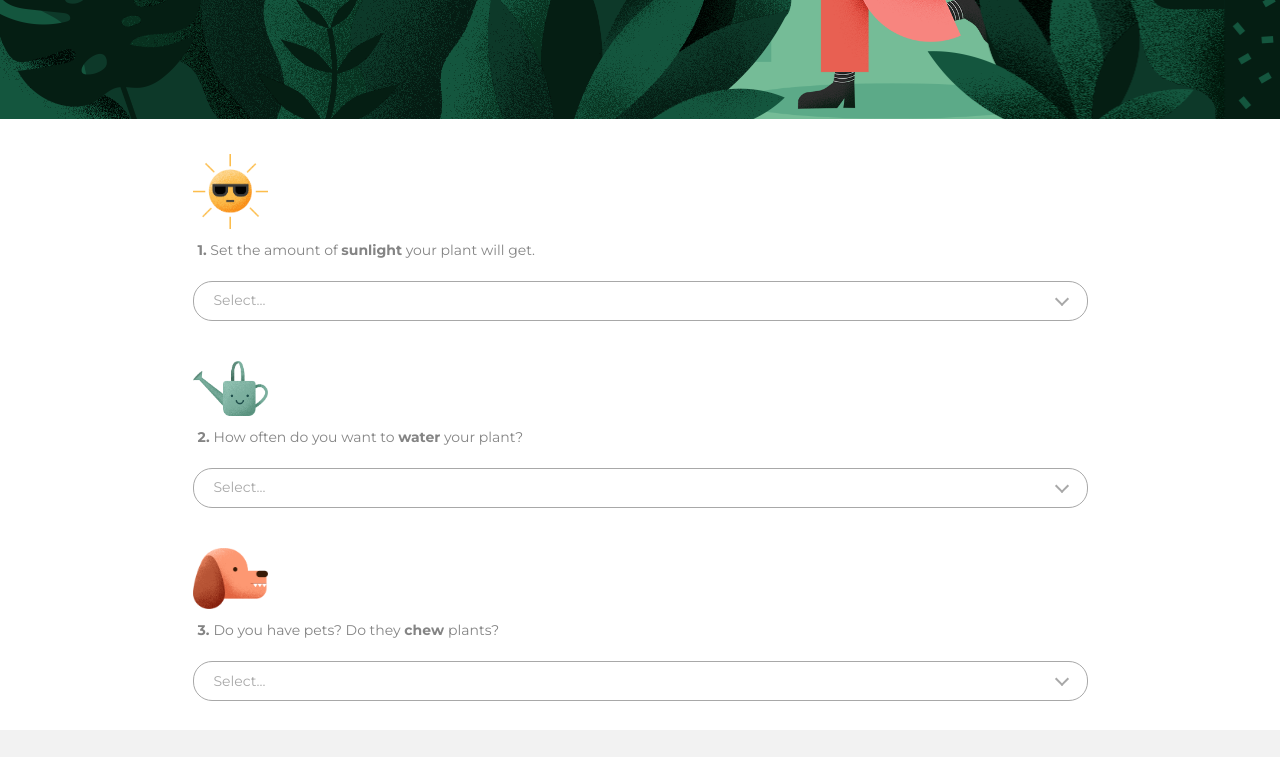
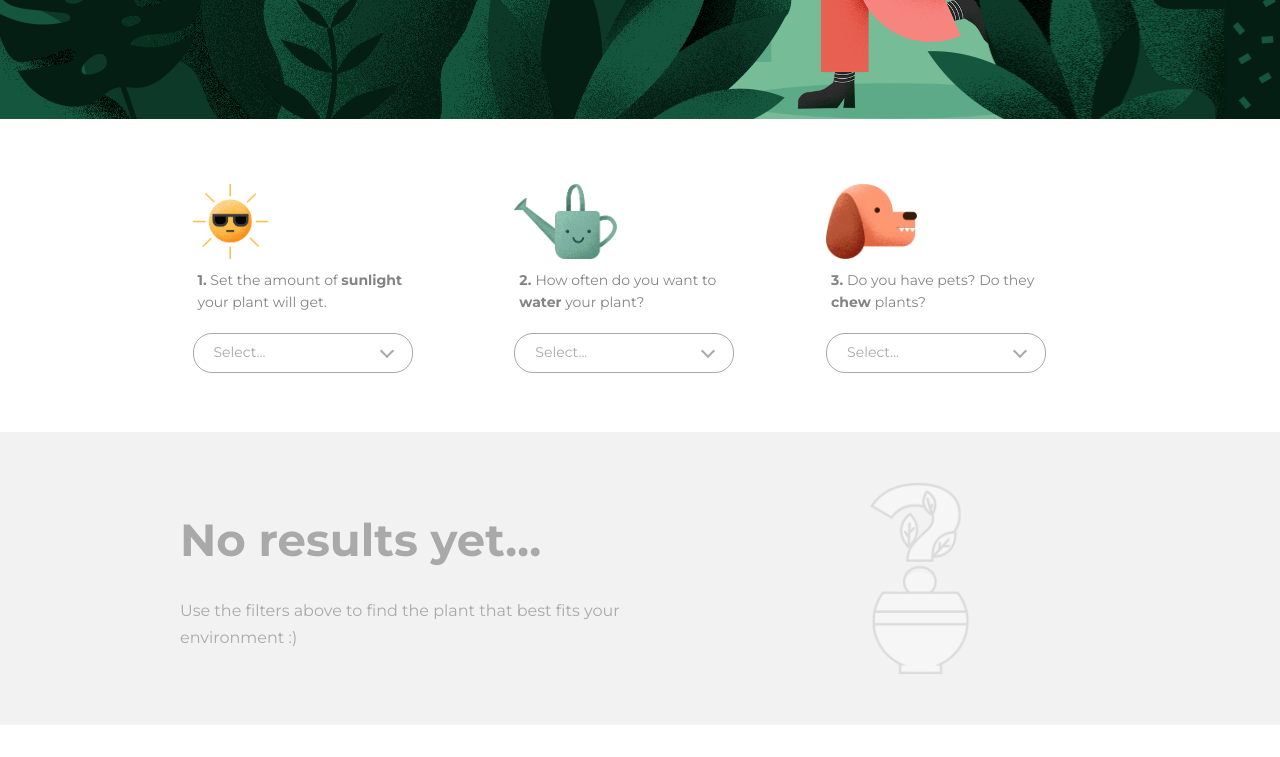
Before and after one commit to AlisonPinheiro/rv-test, a website built with Parcel: page index.html in a window 1280 px wide. Shown: the part 381-1138 px from the top of the page. After the commit the page ends 1106 px from the top, so only its background shows below. Built offline with nearby package versions, Linux system fonts and the light colour scheme.

Commit message:
desktop ajustments

```diff
--- a/src/components/shelf/index.scss
+++ b/src/components/shelf/index.scss
@@ -1,37 +1,41 @@
-.shelf{
+.shelf {
   background-color: #F2F2F2;
   padding: 30px 0;
-  &__no-results{
+  @include desktop(){
+    padding: 50px 0;
+  }
+  &__no-results {
     color: #A9A9A9;
-    h4{
+    @include desktop(){
+      display: flex;
+    }
+    h4 {
       font-weight: bold;
       font-size: 45px;
       line-height: 55px;
       padding: 30px 0;
     }
-    p{
+    p {
       font-size: 16px;
       line-height: 27px;
       width: 80%;
       margin-bottom: 20px;
     }
-    i{
+    i {
       max-width: 100px;
       display: block;
       margin: 0 auto;
-
     }
-
   }
-  &__products{
+  &__products {
     display: none;
   }
-  &__head{
-    > img{
+  &__head {
+    > img {
       max-width: 150px;
     }
 
-    h3{
+    h3 {
       color: #0C261C;
       font-style: normal;
       font-weight: bold;
@@ -40,12 +44,11 @@
       padding: 20px 0;
     }
   }
-  &__product-list{
+  &__product-list {
     display: flex;
     width: 110%;
     overflow-y: scroll;
     position: relative;
     left: -20px;
   }
-
 }
--- a/src/components/shelf/shelf.html
+++ b/src/components/shelf/shelf.html
@@ -1,8 +1,10 @@
 <section class="shelf">
   <div class="container">
     <div class="shelf__no-results">
-      <h4>No results yet…</h4>
-      <p>Use the filters above to find the plant that best fits your environment :)  </p>
+      <div class="shelf__no-results-text">
+        <h4>No results yet…</h4>
+        <p>Use the filters above to find the plant that best fits your environment :)  </p>
+      </div>
       <i>
         <img src="/images/illustrations/no-results.png" alt="ponto de interrogação" />
       </i>
--- a/src/components/steps/index.scss
+++ b/src/components/steps/index.scss
@@ -1,24 +1,47 @@
-.steps{
+.steps {
   padding: 20px 0;
-
-  &__box{
-    i{
+  @include desktop() {
+    padding: 50px 0;
+  }
+  &__body {
+    @include desktop() {
+      fieldset {
+        display: flex;
+        align-items: flex-start;
+      }
+    }
+  }
+  &__box {
+    @include desktop(){
+      position: relative;
+    }
+    i {
       display: block;
       max-width: 75px;
       margin: 10px 0;
+      @include desktop() {
+        max-width: initial;
+        img {
+          max-height: 75px;
+        }
+      }
     }
-    h2{
+    h2 {
       width: 80%;
       padding-left: 5px;
       font-size: 14px;
       font-weight: normal;
       line-height: 22px;
     }
-    &--middle{
+    &--middle {
       padding: 30px 0;
+      @include desktop() {
+        padding: 0 30px;
+      }
     }
   }
-  &__list{
+  &__list {
+    max-width: 220px ;
     width: 100%;
     height: 40px;
     border: 1px solid #A8A8A8;
@@ -29,7 +52,9 @@
     border-radius: 19px;
     margin-top: 20px;
     position: relative;
-    &::after{
+    background-color: $c-white;
+    transition: 0.3s;
+    &::after {
       content: "";
       position: absolute;
       top: 12px;
@@ -42,9 +67,10 @@
       border-left: 2px solid #A8A8A8;
       transform: rotate(225deg);
     }
-    &.is-open{
+    &.is-open {
       height: auto;
-      li:not(.active){
+      position: absolute;
+      li:not(.active) {
         display: flex;
         align-items: center;
         position: relative;
@@ -52,10 +78,10 @@
     }
   }
 
-  &__item{
+  &__item {
     display: none;
     height: 100%;
-    label{
+    label {
       position: absolute;
       width: 100%;
       pointer-events: none;
@@ -64,17 +90,17 @@
       display: flex;
       align-items: center;
     }
-    input{
+    input {
       display: block;
       width: 100%;
       height: 35px;
       cursor: pointer;
     }
-    &.active{
+    &.active {
       display: flex;
       align-items: center;
     }
-    button{
+    button {
       padding: 5px 20px;
       width: 100%;
       text-align: left;
```
